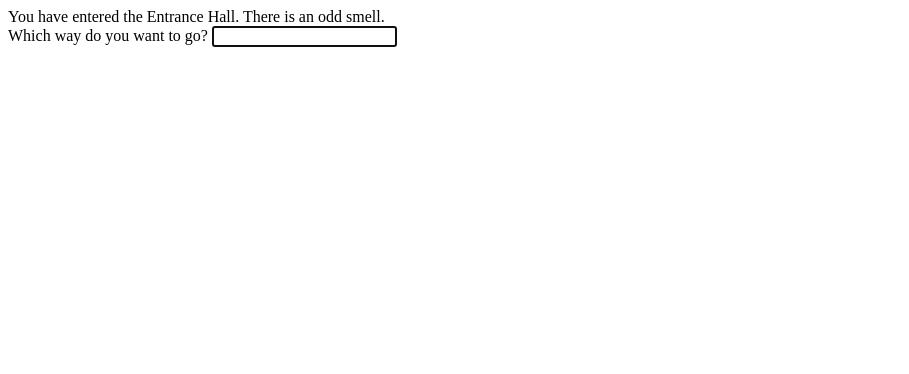
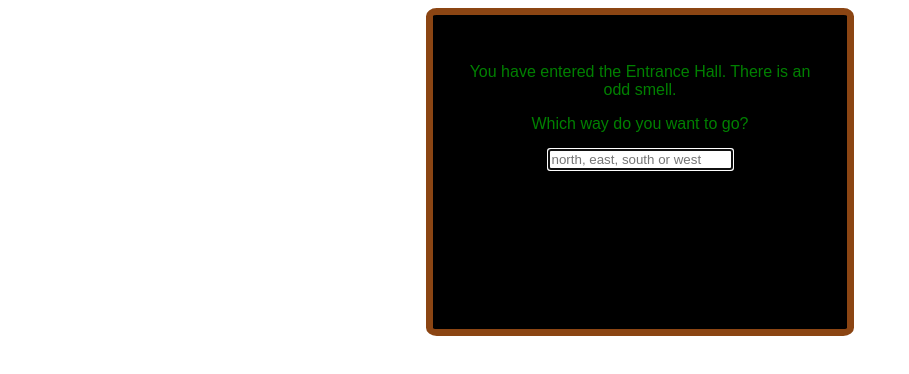
Before and after one commit to Harvey-Boonsdale/OOPAdventure, a plain HTML site: page index.html in a window 1280 px wide. Shown: the whole page, without its empty margins (0-909 px from the left). Drawn offline with Linux system fonts and the light colour scheme.

Commit message:
css added

```diff
--- a/index.css
+++ b/index.css
@@ -0,0 +1,18 @@
+body {
+  font-family: Arial, Helvetica, sans-serif;
+  color: green;
+}
+
+.container {
+  margin-left: auto;
+  margin-right: auto;
+  text-align: center;
+  height: 250px;
+  width: 350px;
+  border: solid;
+  border-color: saddlebrown;
+  border-width: 7.5px;
+  border-radius: 2.5%;
+  background-color: black;
+  padding: 2em;
+}
--- a/index.html
+++ b/index.html
@@ -8,10 +8,14 @@
     <link rel="stylesheet" href="index.css" />
   </head>
   <body>
-    <div id="textarea">Hello</div>
-    <div class="input">
-      <label for="ui">Which way do you want to go?</label>
-      <input type="text" id="ui" name="ui" />
+    <div class="container">
+      <p id="textarea"></p>
+      <p class="input">
+        <label for="ui">Which way do you want to go?</label>
+        <p>
+          <input type="text" id="ui" name="ui" placeholder="north, east, south or west"/>
+        </p>
+      </p>
     </div>
     <script src="index.js"></script>
   </body>
--- a/index.js
+++ b/index.js
@@ -78,3 +78,5 @@ function startGame() {
 }
 
 startGame();
+
+console.log("Hi World");
```
